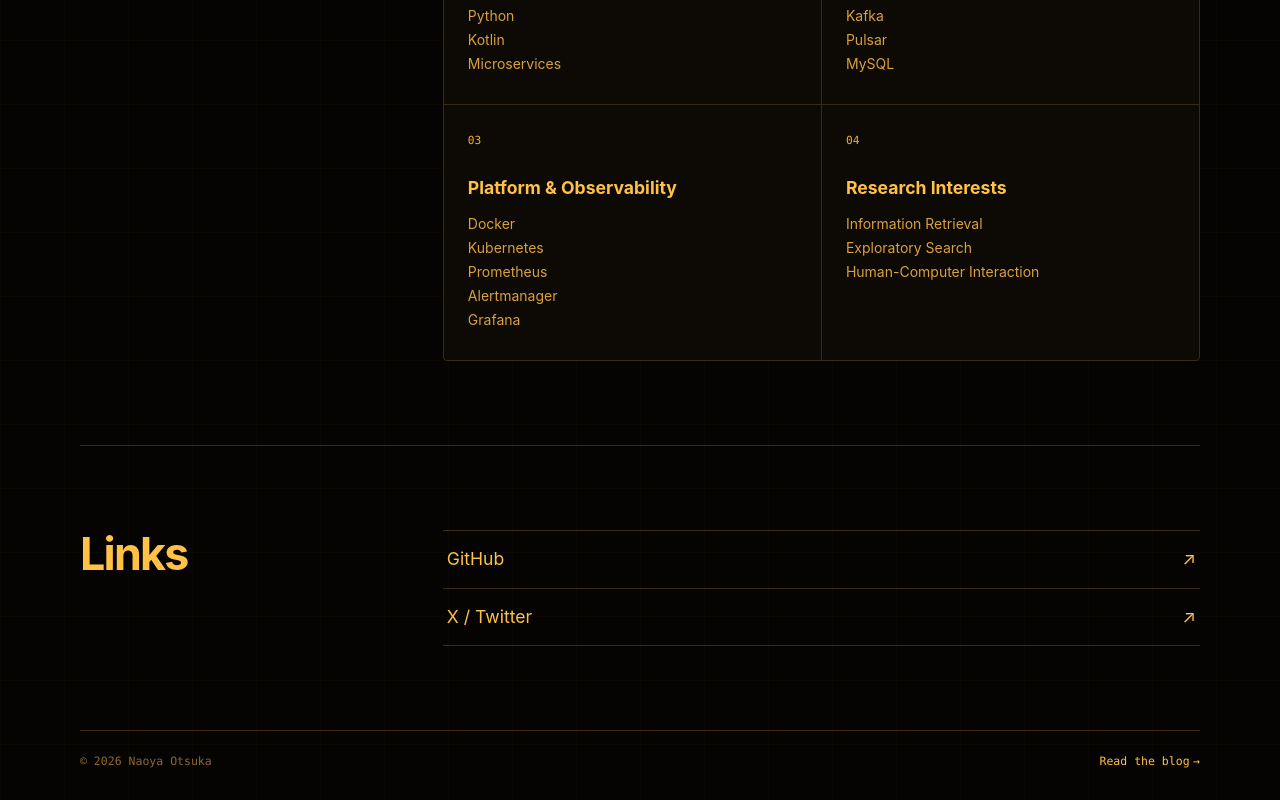
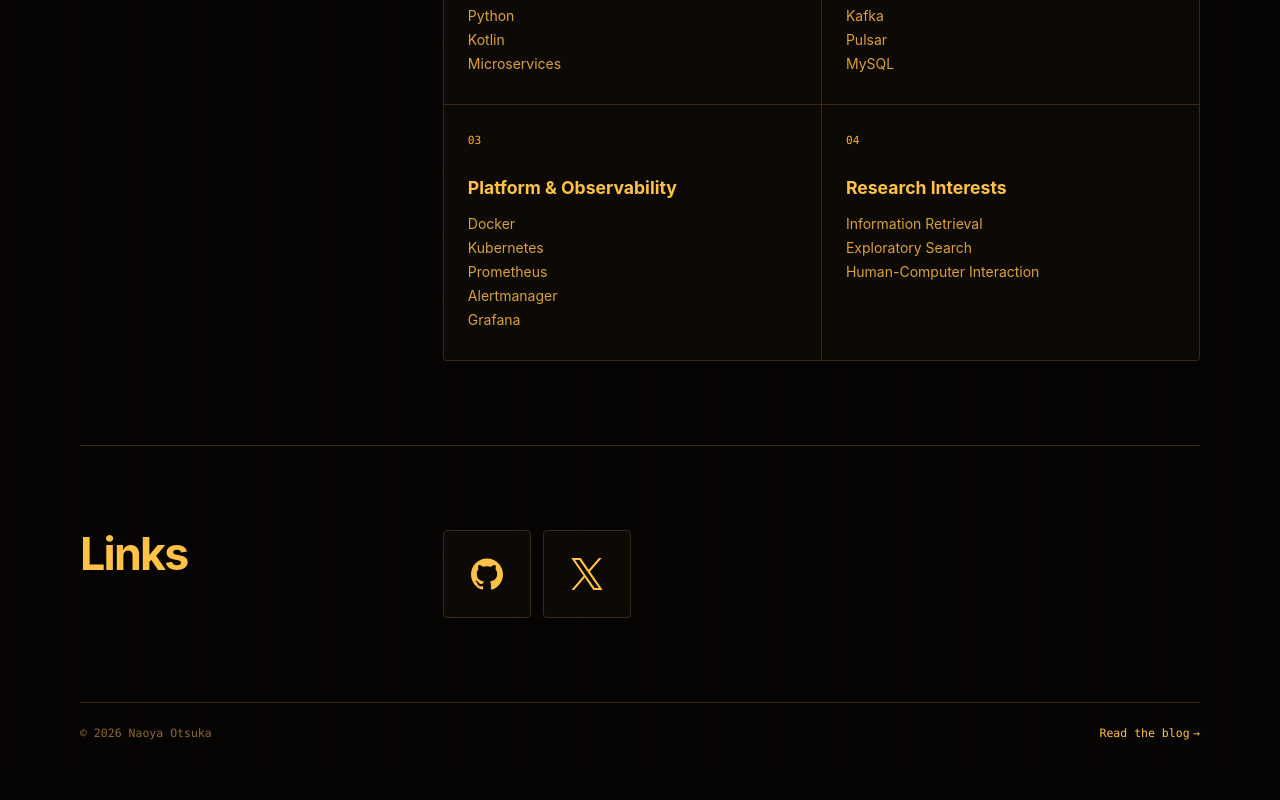
Before and after one commit to otknoy/otknoy.github.io, a Next.js app: page / in a window 1280 px wide. Shown: the part 1304-2104 px from the top of the page. After the commit the page ends 2077 px from the top, so only its background shows below. Built offline with nearby package versions, Linux system fonts and the light colour scheme.

Commit message:
feat: show social links as icons

```diff
--- a/app/page.module.css
+++ b/app/page.module.css
@@ -166,24 +166,36 @@
 }
 
 .linkList {
-  border-top: 1px solid var(--line);
+  display: flex;
+  flex-wrap: wrap;
+  gap: 12px;
+  align-content: start;
 }
 
 .linkList a {
-  display: flex;
-  justify-content: space-between;
-  padding: 18px 4px;
-  border-bottom: 1px solid var(--line);
+  display: grid;
+  width: 88px;
+  height: 88px;
+  place-items: center;
+  border: 1px solid var(--line);
+  border-radius: 4px;
+  background: var(--surface);
   color: var(--foreground);
-  font-size: 1.1rem;
   transition:
     color 180ms ease,
-    padding-right 180ms ease;
+    border-color 180ms ease,
+    transform 180ms ease;
 }
 
-.linkList a:hover {
-  padding-right: 10px;
+.linkList a:is(:hover, :focus-visible) {
+  border-color: var(--accent);
   color: var(--accent);
+  transform: translateY(-3px);
+}
+
+.linkList svg {
+  width: 32px;
+  height: 32px;
 }
 
 .footer {
--- a/app/page.tsx
+++ b/app/page.tsx
@@ -45,9 +45,20 @@ const skills = [
   },
 ]
 
+// Brand marks from Simple Icons: https://github.com/simple-icons/simple-icons
 const links = [
-  { label: 'GitHub', href: 'https://github.com/otknoy' },
-  { label: 'X / Twitter', href: 'https://twitter.com/otknoy' },
+  {
+    label: 'GitHub',
+    href: 'https://github.com/otknoy',
+    iconPath:
+      'M12 .297c-6.63 0-12 5.373-12 12 0 5.303 3.438 9.8 8.205 11.385.6.113.82-.258.82-.577 0-.285-.01-1.04-.015-2.04-3.338.724-4.042-1.61-4.042-1.61C4.422 18.07 3.633 17.7 3.633 17.7c-1.087-.744.084-.729.084-.729 1.205.084 1.838 1.236 1.838 1.236 1.07 1.835 2.809 1.305 3.495.998.108-.776.417-1.305.76-1.605-2.665-.3-5.466-1.332-5.466-5.93 0-1.31.465-2.38 1.235-3.22-.135-.303-.54-1.523.105-3.176 0 0 1.005-.322 3.3 1.23.96-.267 1.98-.399 3-.405 1.02.006 2.04.138 3 .405 2.28-1.552 3.285-1.23 3.285-1.23.645 1.653.24 2.873.12 3.176.765.84 1.23 1.91 1.23 3.22 0 4.61-2.805 5.625-5.475 5.92.42.36.81 1.096.81 2.22 0 1.606-.015 2.896-.015 3.286 0 .315.21.69.825.57C20.565 22.092 24 17.592 24 12.297c0-6.627-5.373-12-12-12',
+  },
+  {
+    label: 'X / Twitter',
+    href: 'https://twitter.com/otknoy',
+    iconPath:
+      'M14.234 10.162 22.977 0h-2.072l-7.591 8.824L7.251 0H.258l9.168 13.343L.258 24H2.33l8.016-9.318L16.749 24h6.993zm-2.837 3.299-.929-1.329L3.076 1.56h3.182l5.965 8.532.929 1.329 7.754 11.09h-3.182z',
+  },
 ]
 
 export default function Home() {
@@ -112,9 +123,17 @@ export default function Home() {
         </div>
         <div className={styles.linkList}>
           {links.map((link) => (
-            <a href={link.href} key={link.label} rel="noreferrer" target="_blank">
-              <span>{link.label}</span>
-              <span aria-hidden="true">↗</span>
+            <a
+              href={link.href}
+              key={link.label}
+              aria-label={link.label}
+              title={link.label}
+              rel="noreferrer"
+              target="_blank"
+            >
+              <svg viewBox="0 0 24 24" fill="currentColor" aria-hidden="true">
+                <path d={link.iconPath} />
+              </svg>
             </a>
           ))}
         </div>
```
Also changed, not shown: 1 other file (tests, documents, lock files or other folders).
